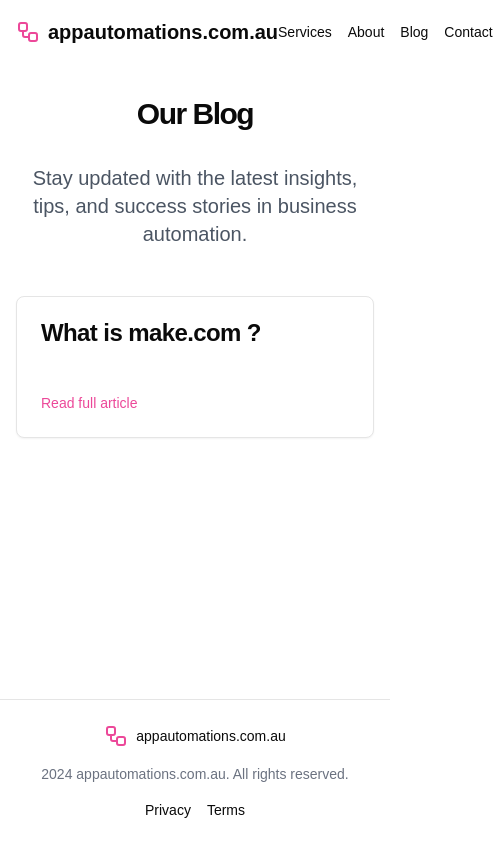
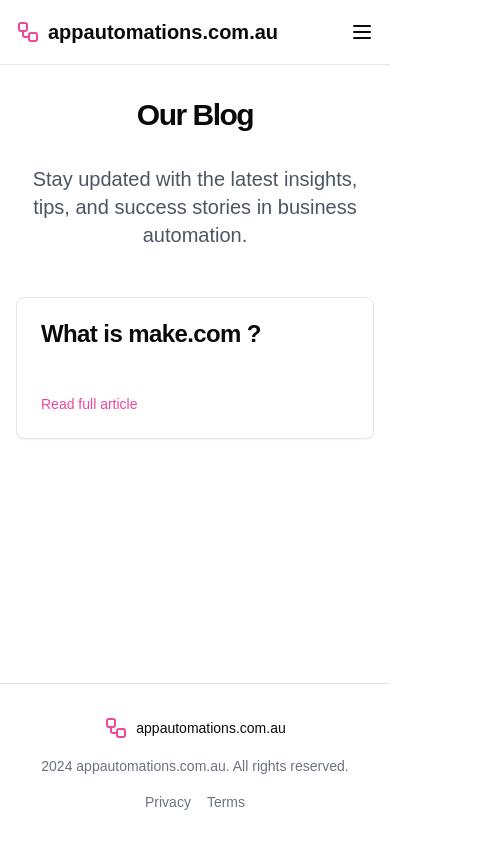
Before and after one commit to Gregortega/appautomations, a Next.js app: page /blog in a window 390 px wide. Shown: the whole page, 493 px wide, since content can reach past the window. Built offline with nearby package versions, Linux system fonts and the light colour scheme.

Commit message:
fix mobile layout issues

```diff
--- a/app/layout.tsx
+++ b/app/layout.tsx
@@ -34,13 +34,13 @@
   children: React.ReactNode;
 }>) {
   return (
-    <html lang="en">
+    <html lang="en" className="h-full">
       <head>
         <meta name="robots" content="noindex,nofollow" />
         <meta name="googlebot" content="noindex,nofollow" />
       </head>
       <body
-        className={`${geistSans.variable} ${geistMono.variable} antialiased`}
+        className={`${geistSans.variable} ${geistMono.variable} antialiased h-full`}
       >
         {children}
       </body>
--- a/app/page.tsx
+++ b/app/page.tsx
@@ -2,7 +2,7 @@
 import Image from "next/image"
 import { Button } from "@/components/ui/button"
 import { Card } from "@/components/ui/card"
-import { Bot, Mail, FileText, FileSpreadsheet, Workflow, Zap, ArrowRight, Plus, Minus } from 'lucide-react'
+import { Bot, Mail, FileText, FileSpreadsheet, Workflow, Zap, ArrowRight, Plus, Minus, Menu, X } from 'lucide-react'
 import Link from "next/link"
 import { useState } from "react"
 
@@ -71,6 +71,7 @@
 }
 
 export default function LandingPage() {
+  const [isMenuOpen, setIsMenuOpen] = useState(false)
   useEffect(() => {
     // Initialize Netlify Identity
     netlifyIdentity.init()
@@ -106,25 +107,96 @@
   return (
     <div className="min-h-screen bg-white">
       {/* Header */}
-      <header className="px-4 lg:px-6 h-16 flex items-center">
-        <Link className="flex items-center justify-center" href="/">
-          <Workflow className="h-6 w-6 text-pink-500" />
-          <span className="ml-2 text-xl font-bold">appautomations.com.au</span>
+      <header className="sticky top-0 w-full bg-white border-b z-50">
+        <div className="max-w-screen-xl mx-auto px-4 sm:px-6 lg:px-8">
+          <div className="flex h-16 items-center justify-between">
+            <div className="flex items-center">
+              <Link className="flex items-center" href="/">
+                <Workflow className="h-6 w-6 text-pink-500 flex-shrink-0" />
+                <span className="ml-2 text-xl font-bold">
+                  appautomations.com.au
+                </span>
               </Link>
-        <nav className="ml-auto flex gap-4 sm:gap-6">
-          <Link className="text-sm font-medium hover:underline underline-offset-4" href="#">
+            </div>
+
+            {/* Desktop Navigation */}
+            <nav className="hidden sm:flex items-center space-x-8">
+              <Link
+                className="text-sm font-medium text-gray-700 hover:text-pink-500 transition-colors"
+                href="#"
+              >
                 Services
               </Link>
-          <Link className="text-sm font-medium hover:underline underline-offset-4" href="#">
+              <Link
+                className="text-sm font-medium text-gray-700 hover:text-pink-500 transition-colors"
+                href="#"
+              >
                 About
               </Link>
-          <Link className="text-sm font-medium hover:underline underline-offset-4" href="/blog">
+              <Link
+                className="text-sm font-medium text-gray-700 hover:text-pink-500 transition-colors"
+                href="/blog"
+              >
                 Blog
               </Link>
-          <Link className="text-sm font-medium hover:underline underline-offset-4" href="#">
+              <Link
+                className="text-sm font-medium text-gray-700 hover:text-pink-500 transition-colors"
+                href="#"
+              >
                 Contact
               </Link>
             </nav>
+
+            {/* Mobile Menu Button */}
+            <button
+              onClick={() => setIsMenuOpen(!isMenuOpen)}
+              className="sm:hidden"
+              aria-label="Toggle menu"
+            >
+              {isMenuOpen ? (
+                <X className="h-6 w-6" />
+              ) : (
+                <Menu className="h-6 w-6" />
+              )}
+            </button>
+          </div>
+        </div>
+
+        {/* Mobile Navigation */}
+        {isMenuOpen && (
+          <div className="sm:hidden border-t bg-white">
+            <nav className="flex flex-col divide-y divide-gray-100">
+              <Link
+                className="px-4 py-3 text-sm font-medium text-gray-700 hover:bg-gray-50 hover:text-pink-500"
+                href="#"
+                onClick={() => setIsMenuOpen(false)}
+              >
+                Services
+              </Link>
+              <Link
+                className="px-4 py-3 text-sm font-medium text-gray-700 hover:bg-gray-50 hover:text-pink-500"
+                href="#"
+                onClick={() => setIsMenuOpen(false)}
+              >
+                About
+              </Link>
+              <Link
+                className="px-4 py-3 text-sm font-medium text-gray-700 hover:bg-gray-50 hover:text-pink-500"
+                href="/blog"
+                onClick={() => setIsMenuOpen(false)}
+              >
+                Blog
+              </Link>
+              <Link
+                className="px-4 py-3 text-sm font-medium text-gray-700 hover:bg-gray-50 hover:text-pink-500"
+                href="#"
+                onClick={() => setIsMenuOpen(false)}
+              >
+                Contact
+              </Link>
+            </nav>
+          </div>
+        )}
       </header>
 
       {/* Hero Section */}
--- a/components/shared/layout.tsx
+++ b/components/shared/layout.tsx
@@ -1,29 +1,105 @@
+"use client"
+
 import Link from "next/link"
-import { Workflow } from "lucide-react"
+import { Workflow, Menu, X } from "lucide-react"
+import { useState } from "react"
 
 export function Layout({ children }: { children: React.ReactNode }) {
+  const [isMenuOpen, setIsMenuOpen] = useState(false)
+
   return (
     <div className="min-h-screen bg-white flex flex-col">
       {/* Header */}
-      <header className="px-4 lg:px-6 h-16 flex items-center">
-        <Link className="flex items-center justify-center" href="/">
-          <Workflow className="h-6 w-6 text-pink-500" />
-          <span className="ml-2 text-xl font-bold">appautomations.com.au</span>
+      <header className="sticky top-0 w-full bg-white border-b z-50">
+        <div className="max-w-screen-xl mx-auto px-4 sm:px-6 lg:px-8">
+          <div className="flex h-16 items-center justify-between">
+            <div className="flex items-center">
+              <Link className="flex items-center" href="/">
+                <Workflow className="h-6 w-6 text-pink-500 flex-shrink-0" />
+                <span className="ml-2 text-xl font-bold">
+                  appautomations.com.au
+                </span>
               </Link>
-        <nav className="ml-auto flex gap-4 sm:gap-6">
-          <Link className="text-sm font-medium hover:underline underline-offset-4" href="#">
+            </div>
+
+            {/* Desktop Navigation */}
+            <nav className="hidden sm:flex items-center space-x-8">
+              <Link
+                className="text-sm font-medium text-gray-700 hover:text-pink-500 transition-colors"
+                href="#"
+              >
                 Services
               </Link>
-          <Link className="text-sm font-medium hover:underline underline-offset-4" href="#">
+              <Link
+                className="text-sm font-medium text-gray-700 hover:text-pink-500 transition-colors"
+                href="#"
+              >
                 About
               </Link>
-          <Link className="text-sm font-medium hover:underline underline-offset-4" href="/blog">
+              <Link
+                className="text-sm font-medium text-gray-700 hover:text-pink-500 transition-colors"
+                href="/blog"
+              >
                 Blog
               </Link>
-          <Link className="text-sm font-medium hover:underline underline-offset-4" href="#">
+              <Link
+                className="text-sm font-medium text-gray-700 hover:text-pink-500 transition-colors"
+                href="#"
+              >
                 Contact
               </Link>
             </nav>
+
+            {/* Mobile Menu Button */}
+            <button
+              onClick={() => setIsMenuOpen(!isMenuOpen)}
+              className="sm:hidden"
+              aria-label="Toggle menu"
+            >
+              {isMenuOpen ? (
+                <X className="h-6 w-6" />
+              ) : (
+                <Menu className="h-6 w-6" />
+              )}
+            </button>
+          </div>
+        </div>
+
+        {/* Mobile Navigation */}
+        {isMenuOpen && (
+          <div className="sm:hidden border-t bg-white">
+            <nav className="flex flex-col divide-y divide-gray-100">
+              <Link
+                className="px-4 py-3 text-sm font-medium text-gray-700 hover:bg-gray-50 hover:text-pink-500"
+                href="#"
+                onClick={() => setIsMenuOpen(false)}
+              >
+                Services
+              </Link>
+              <Link
+                className="px-4 py-3 text-sm font-medium text-gray-700 hover:bg-gray-50 hover:text-pink-500"
+                href="#"
+                onClick={() => setIsMenuOpen(false)}
+              >
+                About
+              </Link>
+              <Link
+                className="px-4 py-3 text-sm font-medium text-gray-700 hover:bg-gray-50 hover:text-pink-500"
+                href="/blog"
+                onClick={() => setIsMenuOpen(false)}
+              >
+                Blog
+              </Link>
+              <Link
+                className="px-4 py-3 text-sm font-medium text-gray-700 hover:bg-gray-50 hover:text-pink-500"
+                href="#"
+                onClick={() => setIsMenuOpen(false)}
+              >
+                Contact
+              </Link>
+            </nav>
+          </div>
+        )}
       </header>
 
       {/* Main Content */}
@@ -32,21 +108,27 @@
       </main>
 
       {/* Footer */}
-      <footer className="px-4 py-6 border-t">
-        <div className="container mx-auto px-4 md:px-6">
-          <div className="flex flex-col items-center justify-between gap-4 md:flex-row">
+      <footer className="bg-white border-t">
+        <div className="max-w-screen-xl mx-auto px-4 sm:px-6 lg:px-8 py-8">
+          <div className="flex flex-col items-center space-y-4 sm:flex-row sm:justify-between sm:space-y-0">
             <div className="flex items-center space-x-2">
               <Workflow className="h-6 w-6 text-pink-500" />
               <span className="text-sm font-medium">appautomations.com.au</span>
             </div>
-            <p className="text-sm text-gray-500">
+            <p className="text-sm text-gray-500 text-center">
               2024 appautomations.com.au. All rights reserved.
             </p>
             <nav className="flex gap-4">
-              <Link className="text-sm hover:underline underline-offset-4" href="#">
+              <Link
+                className="text-sm text-gray-500 hover:text-pink-500 transition-colors"
+                href="#"
+              >
                 Privacy
               </Link>
-              <Link className="text-sm hover:underline underline-offset-4" href="#">
+              <Link
+                className="text-sm text-gray-500 hover:text-pink-500 transition-colors"
+                href="#"
+              >
                 Terms
               </Link>
             </nav>
```
Lines whose indentation alone changed are shown as unchanged.
